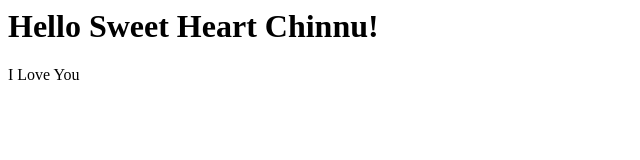
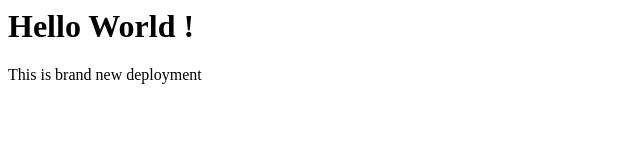
Before and after one commit to govardhan34445/test-repo-ecr, a plain HTML site: page index.html in a window 1280 px wide. Shown: the whole page, without its empty margins (0-640 px from the left). Drawn offline with Linux system fonts and the light colour scheme.

Commit message:
Update index.html

```diff
--- a/index.html
+++ b/index.html
@@ -1,4 +1,4 @@
 <html>
-    <h1>Hello Sweet Heart Chinnu!</h1>
-    <p>I Love You </p>
+    <h1>Hello World !</h1>
+    <p>This is brand new deployment</p>
 </html>
```
